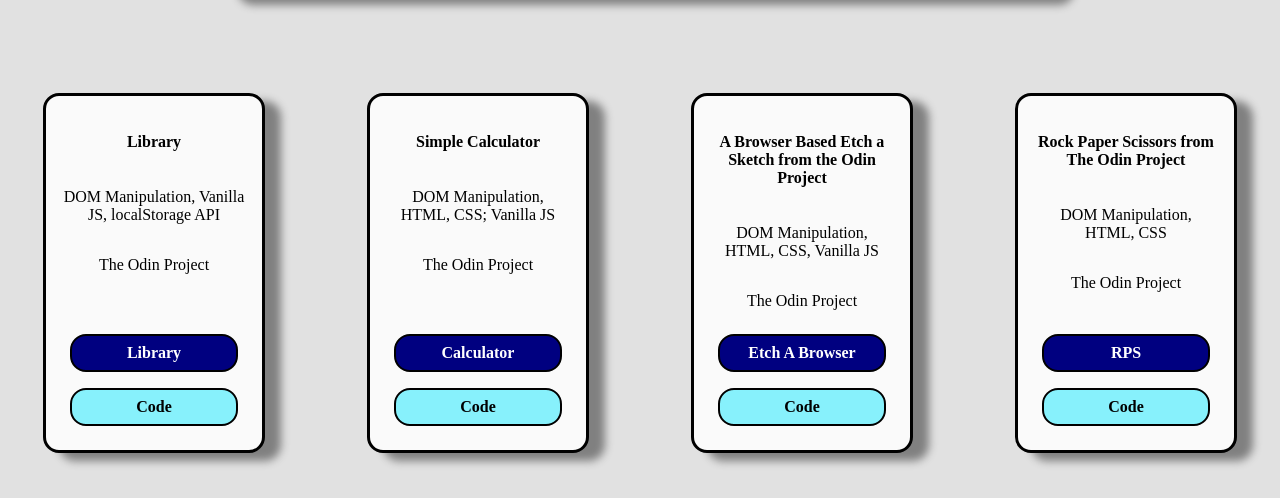
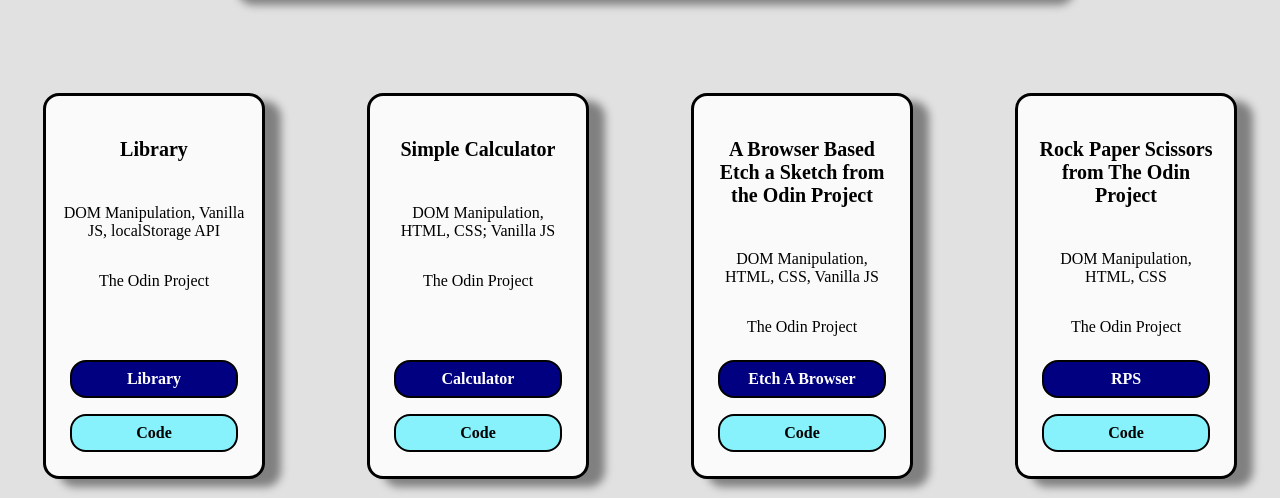
Before and after one commit to CPMSP/projects, a plain HTML site: page index.html in a window 1280 px wide. Shown: the part 298-796 px from the top of the page. Drawn offline with Linux system fonts and the light colour scheme.

Commit message:
title sizing

```diff
--- a/style.css
+++ b/style.css
@@ -83,3 +83,7 @@ section > .liveLink {
 section > .code {
 	margin: 1rem;
 }
+
+h4 {
+	font-size: 1.25rem;
+}
```
Also changed, not shown: index.html (+2 -1 lines).
